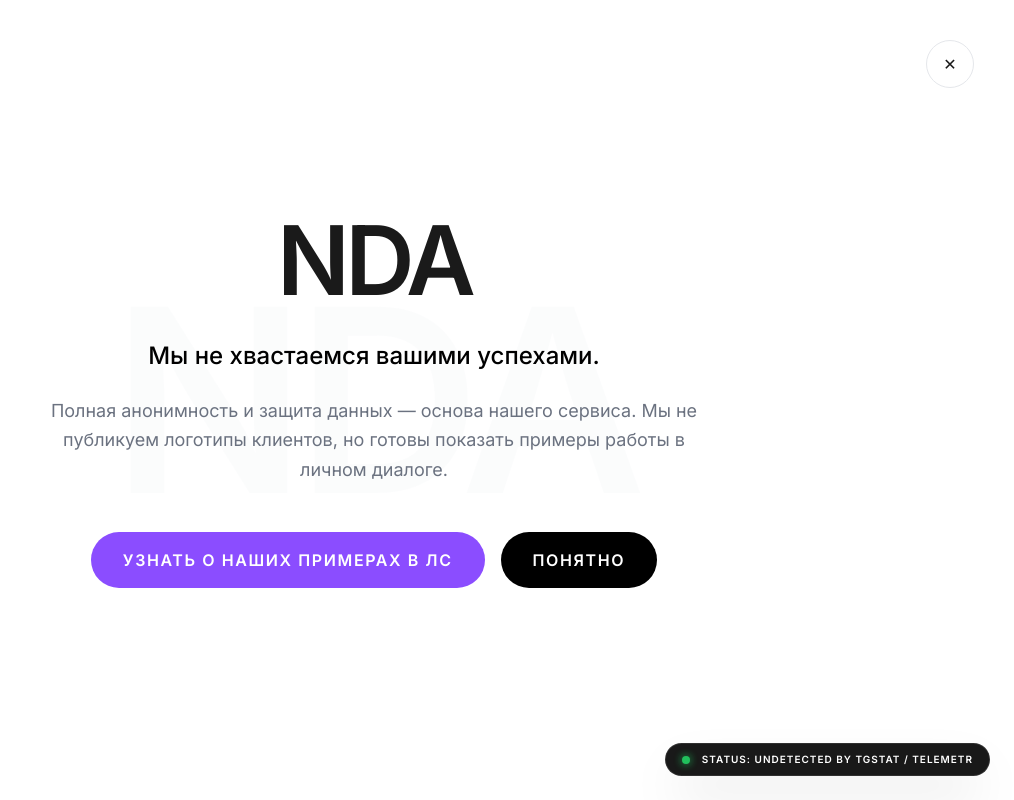
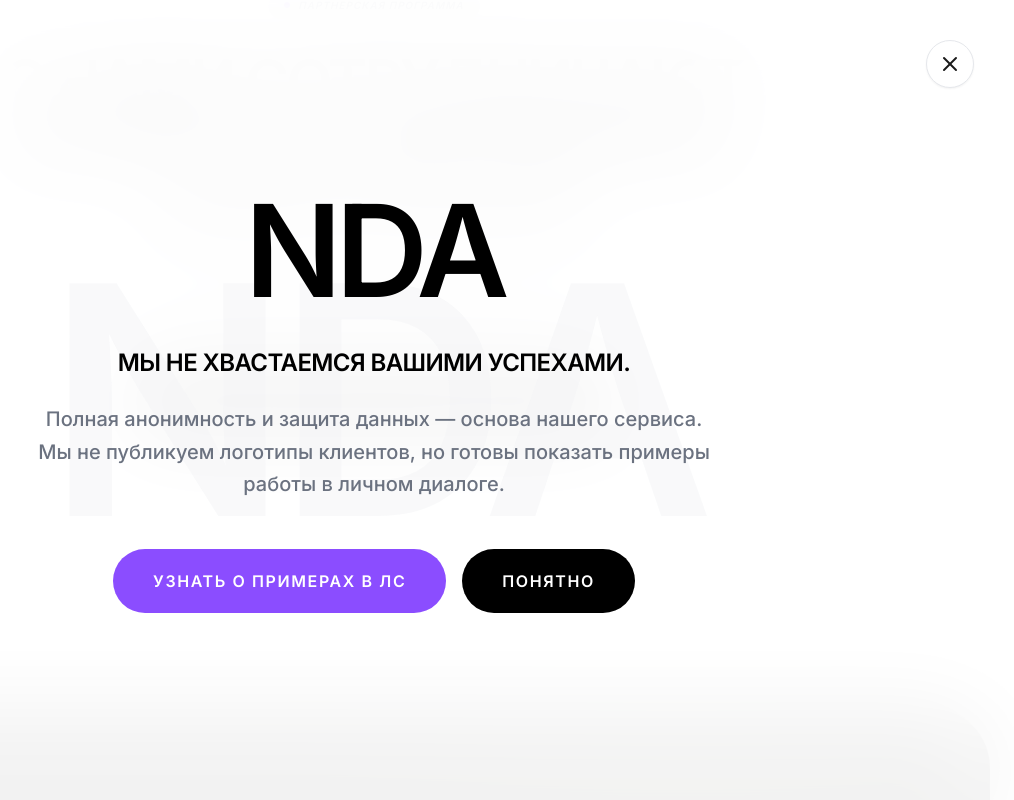
Before and after one commit to oliversmith7689-dev/chitcode-site, a React (Vite) app: page / in a window 1280 px wide. Both pictures are taken after a click on the button "ОБСУДИТЬ КЕЙСЫ С МЕНЕДЖЕРОМ". Shown: the part 6286-7086 px from the top of the page, without its empty margins (266-1280 px from the left). Built offline with nearby package versions, Linux system fonts and the light colour scheme.

Commit message:
исправление багов

```diff
--- a/App.tsx
+++ b/App.tsx
@@ -57,7 +57,7 @@ const App: React.FC = () => {
     <div className="min-h-screen bg-white selection:bg-brand-acid selection:text-black overflow-x-hidden">
       {/* Modals */}
       {activeModal === 'privacy' && (
-        <Modal title="Privacy Policy" onClose={() => setActiveModal(null)}>
+        <Modal title="Политика конфиденциальности" onClose={() => setActiveModal(null)}>
           <p className="font-bold text-black uppercase tracking-widest text-[10px] mb-4">CHITCOD ANONYMITY PROTOCOL</p>
           <p>Сервис ЧИТКОД гарантирует <strong>полную анонимность</strong> клиентов и защиту данных о продвигаемых каналах. Мы работаем в режиме строгого NDA (Non-Disclosure Agreement).</p>
           <p>Мы не передаем данные третьим лицам, рекламным сетям или государственным структурам. Информация о ваших кампаниях не индексируется внешними сервисами аналитики.</p>
@@ -71,7 +71,7 @@ const App: React.FC = () => {
       )}
 
       {activeModal === 'terms' && (
-        <Modal title="Terms of Service" onClose={() => setActiveModal(null)}>
+        <Modal title="Условия использования" onClose={() => setActiveModal(null)}>
           <p className="font-bold text-black uppercase tracking-widest text-[10px] mb-4">Алгоритмический регламент</p>
           <p>1. <strong>Механика «Лесенки»:</strong> Сервис осуществляет распределение активности (просмотры, реакции) по математической кривой затухания в течение 72 часов для имитации органического интереса.</p>
           <p>2. <strong>Гарантии безопасности:</strong> Мы гарантируем технологическое отсутствие красных меток («бот-алертов») в системах TGStat и Telemetr при соблюдении рекомендаций куратора.</p>
@@ -84,14 +84,6 @@ const App: React.FC = () => {
           </div>
         </Modal>
       )}
-
-      {/* Security Status Fixed Indicator */}
-      <div className="fixed bottom-6 right-6 z-[100] flex items-center gap-3 bg-black/90 backdrop-blur px-4 py-2 rounded-full border border-white/10 shadow-2xl">
-        <div className="w-2 h-2 bg-green-500 rounded-full animate-pulse shadow-[0_0_8px_#22c55e]"></div>
-        <span className="text-[10px] font-black text-white uppercase tracking-widest">
-          Status: Undetected by TGStat / Telemetr
-        </span>
-      </div>
 
       <div className="bg-brand-purple min-h-[70vh] relative overflow-hidden">
         <div className="hero-curve"></div>
@@ -145,13 +137,13 @@ const App: React.FC = () => {
               onClick={() => setActiveModal('privacy')}
               className="hover:text-black transition-colors uppercase"
             >
-              Privacy
+              Приватность
             </button>
             <button
               onClick={() => setActiveModal('terms')}
               className="hover:text-black transition-colors uppercase"
             >
-              Terms
+              Условия
             </button>
             <a
               href={SUPPORT_LINK}
@@ -159,7 +151,7 @@ const App: React.FC = () => {
               rel="noopener noreferrer"
               className="hover:text-black transition-colors uppercase"
             >
-              Support
+              Поддержка
             </a>
           </div>
         </div>
--- a/components/AgencyNDA.tsx
+++ b/components/AgencyNDA.tsx
@@ -1,17 +1,30 @@
 
-import React, { useState } from 'react';
+import React, { useState, useEffect } from 'react';
 
 const AgencyNDA: React.FC = () => {
   const [showNDA, setShowNDA] = useState(false);
   const TG_LINK = "https://t.me/chitcod_ru";
 
+  // Блокировка прокрутки при открытом NDA
+  useEffect(() => {
+    if (showNDA) {
+      document.body.style.overflow = 'hidden';
+    } else {
+      document.body.style.overflow = 'unset';
+    }
+    return () => {
+      document.body.style.overflow = 'unset';
+    };
+  }, [showNDA]);
+
   return (
-    <div className="text-center relative py-20 bg-gray-50/50 rounded-[60px] border border-gray-100">
-      {!showNDA ? (
-        <div className="animate-in fade-in duration-700 relative z-10 px-6">
+    <>
+      {/* Основная секция-триггер (всегда в потоке, чтобы избежать прыжков) */}
+      <div className="text-center relative py-20 bg-gray-50/50 rounded-[60px] border border-gray-100">
+        <div className="relative z-10 px-6">
           <div className="mb-8 inline-flex items-center gap-2 px-4 py-1.5 bg-black/5 rounded-full">
             <div className="w-1.5 h-1.5 rounded-full bg-brand-purple animate-pulse"></div>
-            <span className="text-[10px] font-bold uppercase tracking-widest text-gray-500 italic">Partnership Program</span>
+            <span className="text-[10px] font-bold uppercase tracking-widest text-gray-500 italic">Партнерская программа</span>
           </div>
 
           <h2 className="text-4xl md:text-6xl font-bold mb-8 uppercase tracking-tighter max-w-4xl mx-auto leading-[0.9]">
@@ -28,27 +41,34 @@ const AgencyNDA: React.FC = () => {
             Обсудить кейсы с менеджером
           </button>
         </div>
-      ) : (
-        <div className="fixed inset-0 z-[100] bg-white flex flex-col items-center justify-center p-6 text-center animate-in zoom-in-95 duration-300">
-          <div className="absolute top-10 right-10">
+      </div>
+
+      {/* Модальное окно NDA (вне потока документа) */}
+      {showNDA && (
+        <div className="fixed inset-0 z-[3000] flex flex-col items-center justify-center p-6 text-center animate-in fade-in duration-300">
+          {/* Фон с размытием */}
+          <div className="absolute inset-0 bg-white/95 backdrop-blur-2xl" onClick={() => setShowNDA(false)}></div>
+
+          <div className="absolute top-10 right-10 z-[3001]">
              <button
               onClick={() => setShowNDA(false)}
-              className="w-12 h-12 rounded-full border border-gray-200 flex items-center justify-center hover:bg-gray-50 transition-colors"
+              className="w-12 h-12 rounded-full border border-gray-200 flex items-center justify-center bg-white hover:bg-gray-50 transition-colors shadow-sm"
             >
-              ✕
+              <svg width="24" height="24" viewBox="0 0 24 24" fill="none" stroke="currentColor" strokeWidth="2" strokeLinecap="round" strokeLinejoin="round"><line x1="18" y1="6" x2="6" y2="18"></line><line x1="6" y1="6" x2="18" y2="18"></line></svg>
             </button>
           </div>
 
-          <div className="font-grotesk text-[20vw] font-black leading-none text-gray-50 absolute select-none pointer-events-none opacity-50">
+          {/* Фоновый текст NDA */}
+          <div className="font-grotesk text-[25vw] font-black leading-none text-gray-100 absolute select-none pointer-events-none opacity-50 z-0">
             NDA
           </div>
 
-          <div className="relative z-10 max-w-2xl">
-            <h2 className="text-6xl md:text-8xl font-bold mb-8 tracking-tighter">NDA</h2>
-            <p className="text-2xl font-medium text-black mb-6">
+          <div className="relative z-10 max-w-2xl animate-in slide-in-from-bottom-12 zoom-in-95 duration-500">
+            <h2 className="text-7xl md:text-9xl font-bold mb-8 tracking-tighter uppercase text-black">NDA</h2>
+            <p className="text-2xl font-bold text-black mb-6 uppercase tracking-tight">
               Мы не хвастаемся вашими успехами.
             </p>
-            <p className="text-lg text-gray-500 leading-relaxed mb-12">
+            <p className="text-xl text-gray-500 leading-relaxed mb-12 font-medium">
               Полная анонимность и защита данных — основа нашего сервиса. Мы не публикуем логотипы клиентов, но готовы показать примеры работы в личном диалоге.
             </p>
             <div className="flex flex-col sm:flex-row gap-4 justify-center">
@@ -56,13 +76,13 @@ const AgencyNDA: React.FC = () => {
                     href={TG_LINK}
                     target="_blank"
                     rel="noopener noreferrer"
-                    className="px-8 py-4 bg-brand-purple text-white rounded-full font-bold uppercase tracking-widest hover:scale-105 transition-transform text-center"
+                    className="px-10 py-5 bg-brand-purple text-white rounded-full font-bold uppercase tracking-widest hover:shadow-[0_20px_40px_rgba(139,77,255,0.4)] hover:scale-105 transition-all text-center"
                 >
-                    Узнать о наших примерах в ЛС
+                    Узнать о примерах в ЛС
                 </a>
                 <button
                     onClick={() => setShowNDA(false)}
-                    className="px-8 py-4 bg-black text-white rounded-full font-bold uppercase tracking-widest hover:scale-105 transition-transform"
+                    className="px-10 py-5 bg-black text-white rounded-full font-bold uppercase tracking-widest hover:scale-105 transition-transform"
                 >
                     Понятно
                 </button>
@@ -70,7 +90,7 @@ const AgencyNDA: React.FC = () => {
           </div>
         </div>
       )}
-    </div>
+    </>
   );
 };
 
--- a/components/ComparisonSection.tsx
+++ b/components/ComparisonSection.tsx
@@ -170,7 +170,7 @@ const ComparisonSection: React.FC<ComparisonSectionProps> = ({ role }) => {
             <div className="flex justify-between items-start mb-14">
               <h3 className="text-2xl font-bold uppercase tracking-tight text-brand-acid">С чит-кодом</h3>
               <div className="text-right">
-                  <p className="text-[8px] text-white/40 font-bold uppercase tracking-widest leading-none">Retention</p>
+                  <p className="text-[8px] text-white/40 font-bold uppercase tracking-widest leading-none">Удержание</p>
                   <p className="text-brand-acid font-black text-xl">98%</p>
               </div>
             </div>
--- a/components/Hero.tsx
+++ b/components/Hero.tsx
@@ -77,7 +77,7 @@ const Hero: React.FC = () => {
                   <span className="text-[12px] md:text-[14px] font-black text-white uppercase tracking-[0.3em] leading-none mb-1">Для Telegram</span>
                   <div className="flex items-center gap-2">
                     <span className="w-2 h-2 bg-brand-acid rounded-full animate-pulse shadow-[0_0_10px_#E2FF66]"></span>
-                    <span className="text-[8px] font-bold text-white/50 uppercase tracking-widest">Live Algorithm</span>
+                    <span className="text-[8px] font-bold text-white/50 uppercase tracking-widest">Живой алгоритм</span>
                   </div>
                 </div>
               </div>
--- a/components/MillionaireChannel.tsx
+++ b/components/MillionaireChannel.tsx
@@ -12,7 +12,7 @@ const MillionaireChannel: React.FC = () => {
 
         <div className="relative z-10">
           <div className="inline-flex items-center gap-2 px-5 py-2 border border-[#DFFF5E]/30 rounded-full mb-12">
-            <span className="text-[10px] font-black uppercase tracking-[0.3em] text-[#DFFF5E]">Flagship Service</span>
+            <span className="text-[10px] font-black uppercase tracking-[0.3em] text-[#DFFF5E]">Флагманский сервис</span>
           </div>
 
           <div className="grid lg:grid-cols-5 gap-16 items-start">
```
